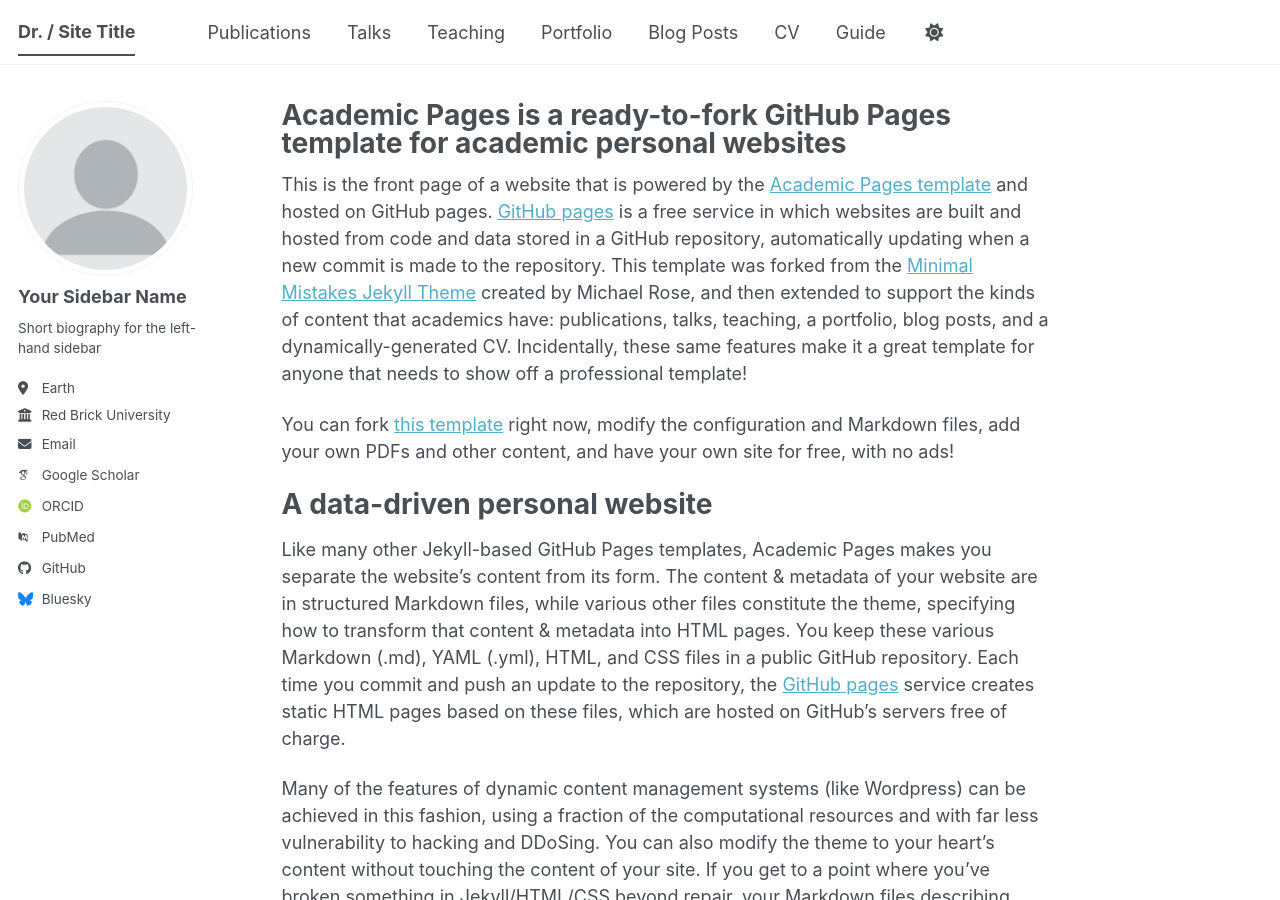
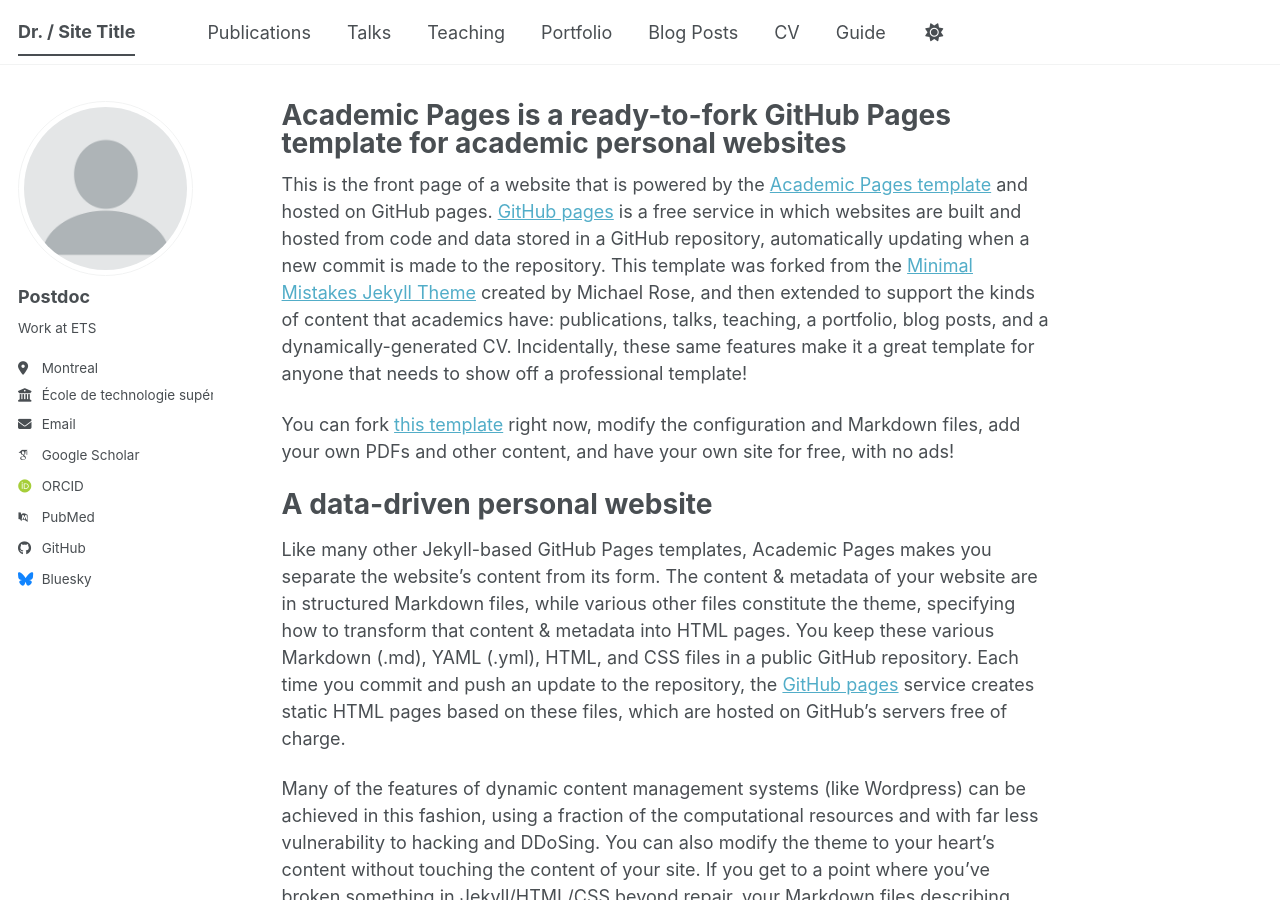
Before and after one commit to Kidlet2024/hodo.github.io, a Jekyll site: the page built from _pages/about.md, in a window 1280 px wide and 900 px high. Built offline with Jekyll 4.4.1, drawn with Linux system fonts in a browser that asks for light colours; some web fonts are replaced; a script bundle is joined from its source files by our own code; library files that are not in the unit come from our copies.

Commit message:
Update _config.yml

```diff
--- a/_config.yml
+++ b/_config.yml
@@ -24,11 +24,11 @@ repository               : "academicpages/academicpages.github.io"
 author:
   # Biographic information
   avatar           : "profile.png"
-  name             : "Your Sidebar Name"
+  name             : "Postdoc"
   pronouns         : # example: "she/her"
-  bio              : "Short biography for the left-hand sidebar"
-  location         : "Earth"
-  employer         : "Red Brick University"
+  bio              : "Work at ETS"
+  location         : "Montreal"
+  employer         : "École de technologie supérieure"
   uri              : # URL
   email            : "none@example.org"
 
```
